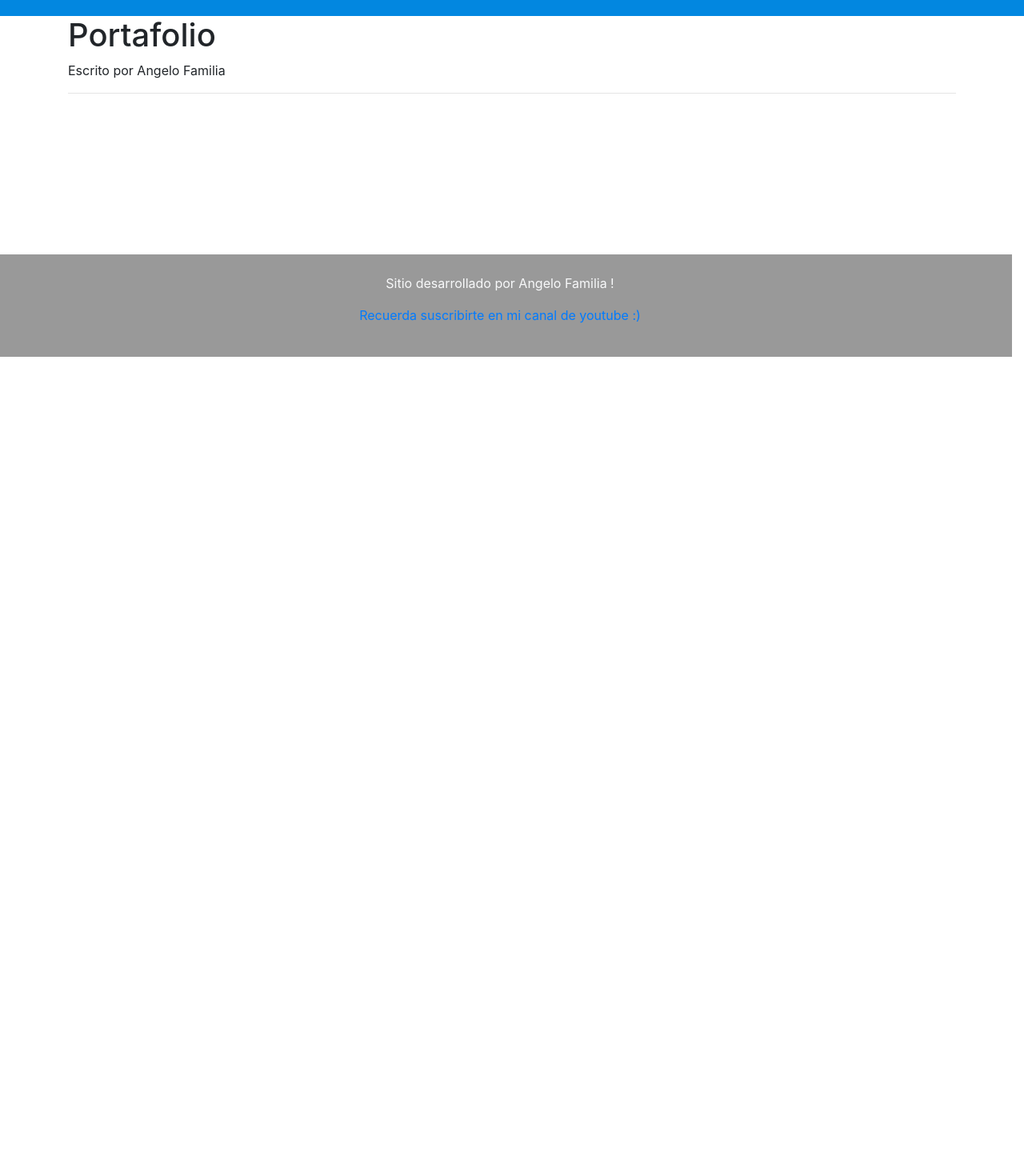
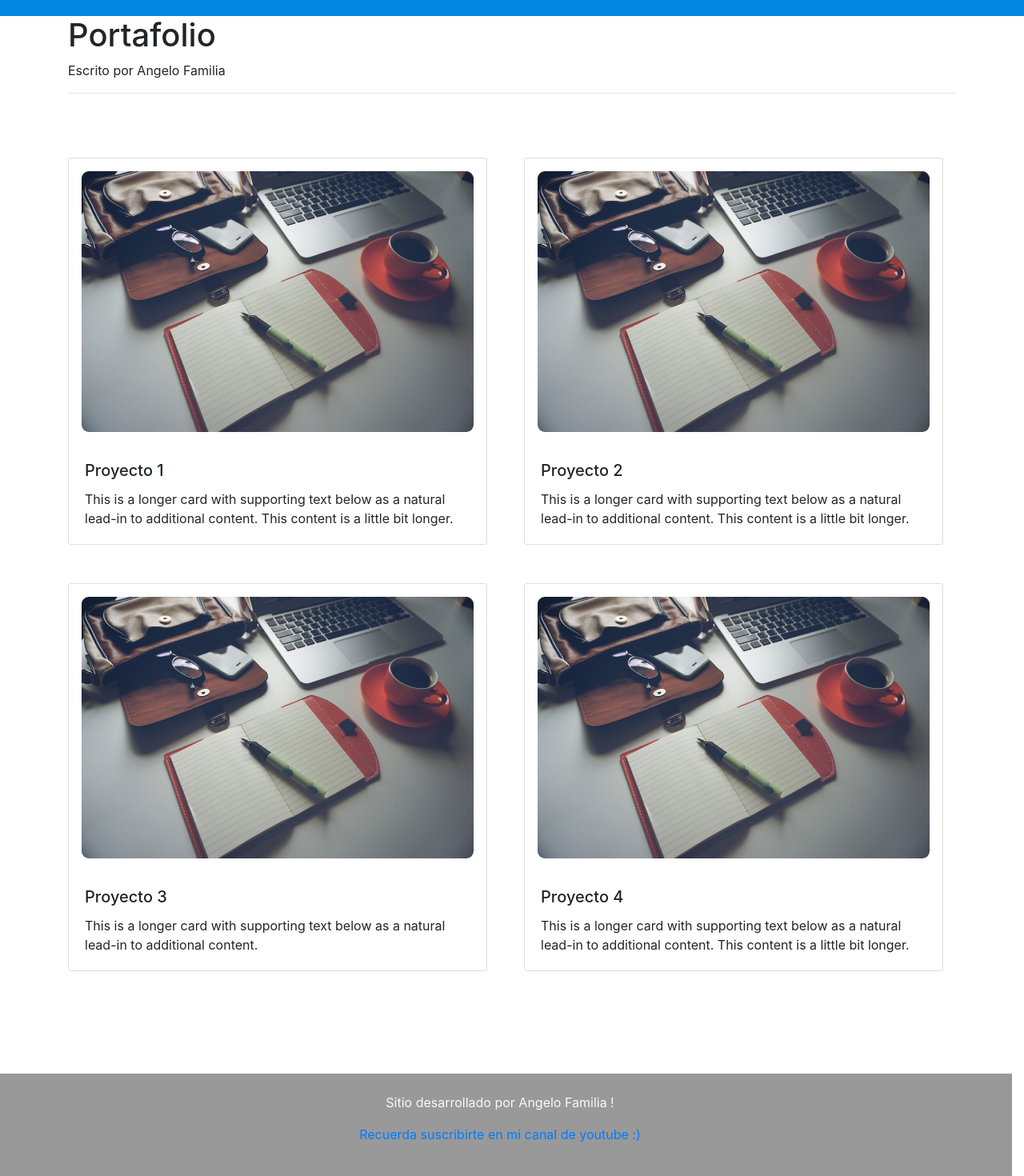
Before and after one commit to blackangelrd/portafolio, an Angular app: page / in a window 1280 px wide. Shown: the part 354-1824 px from the top of the page at 80% size. Before the commit the page ends 800 px from the top, so only its background shows below. Built offline with nearby package versions, Linux system fonts and the light colour scheme.

Commit message:
agrege las cards

```diff
--- a/src/app/componentes/body/body.component.css
+++ b/src/app/componentes/body/body.component.css
@@ -1,3 +1,16 @@
 .container{
     width: 100%;
+    margin-bottom: 5em;
 }
+
+.card{
+	margin-bottom: 3em;
+	margin-right: 1em;
+}
+
+img{
+	width: 100%;
+	padding: 1em;
+	border-radius: 25px;
+
+}
--- a/src/app/componentes/body/body.component.html
+++ b/src/app/componentes/body/body.component.html
@@ -5,3 +5,55 @@
 	<hr>
 
 </div>
+
+<div class="container">
+	<div class="row row-cols-1 row-cols-md-2 g-4 ">
+
+	  <!-- Tarjeta 1 -->
+	  <div class="col">
+	    <div class="card">
+	      <img src="../assets/p001.jpg" class="card-img-top" alt="...">
+	      <div class="card-body">
+	        <h5 class="card-title">Proyecto 1</h5>
+	        <p class="card-text">This is a longer card with supporting text below as a natural lead-in to additional content. This content is a little bit longer.</p>
+	      </div>
+	    </div>
+	  </div>
+
+	  <!-- Tarjeta 2 -->
+	  <div class="col">
+	    <div class="card">
+	      <img src="../assets/p001.jpg" class="card-img-top" alt="...">
+	      <div class="card-body">
+	        <h5 class="card-title">Proyecto 2</h5>
+	        <p class="card-text">This is a longer card with supporting text below as a natural lead-in to additional content. This content is a little bit longer.</p>
+	      </div>
+	    </div>
+	  </div>
+
+	  <!-- Tarjeta 3 -->
+	  <div class="col">
+	    <div class="card">
+	      <img src="../assets/p001.jpg" class="card-img-top" alt="...">
+	      <div class="card-body">
+	        <h5 class="card-title">Proyecto 3</h5>
+	        <p class="card-text">This is a longer card with supporting text below as a natural lead-in to additional content.</p>
+	      </div>
+	    </div>
+	  </div>
+
+	  <!-- Tarjeta 4 -->
+	  <div class="col">
+	    <div class="card">
+	      <img src="../assets/p001.jpg" class="card-img-top" alt="...">
+	      <div class="card-body">
+	        <h5 class="card-title">Proyecto 4</h5>
+	        <p class="card-text">This is a longer card with supporting text below as a natural lead-in to additional content. This content is a little bit longer.</p>
+	      </div>
+	    </div>
+	  </div>
+
+	</div>
+
+
+</div>
--- a/src/app/componentes/footer/footer.component.css
+++ b/src/app/componentes/footer/footer.component.css
@@ -1,5 +1,4 @@
 footer{
-    position: fixed;
     background: #999;
     height: 8rem;
     bottom: 0px;
```
Also changed, not shown: src/assets/p001.jpg (added).
